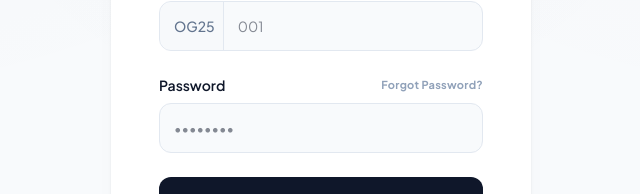
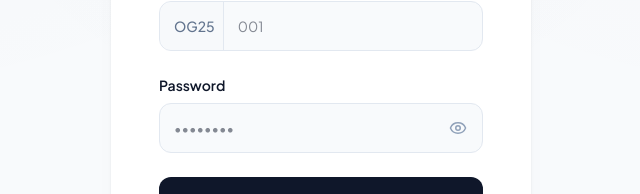
Before and after one commit to ManasCoding/Oditech_HRMS_Frontend, a React (Vite) app: page /login in a window 1280 px wide. Shown: the part 421-615 px from the top of the page, without its empty margins (319-959 px from the left). Built offline with nearby package versions, Linux system fonts and the light colour scheme; no server answers.

Commit message:
Hide forgot password and add show password toggle

```diff
--- a/src/pages/LoginPage.jsx
+++ b/src/pages/LoginPage.jsx
@@ -1,5 +1,5 @@
 import React, { useState } from 'react';
-import { AlertCircle } from 'lucide-react';
+import { AlertCircle, Eye, EyeOff } from 'lucide-react';
 import { useNavigate } from 'react-router-dom';
 import { login } from '../services/api';
 
@@ -8,6 +8,7 @@ const LoginPage = ({ isAdmin = false }) => {
   const [employeeCode, setEmployeeCode] = useState('');
   const [employeeType, setEmployeeType] = useState('regular');
   const [password, setPassword] = useState('');
+  const [showPassword, setShowPassword] = useState(false);
   const [error, setError] = useState('');
   const navigate = useNavigate();
 
@@ -131,20 +132,29 @@ const LoginPage = ({ isAdmin = false }) => {
                 <button
                   type="button"
                   onClick={() => navigate(isAdmin ? '/admin/forgot-password' : '/forgot-password')}
-                  className="text-[11px] font-black text-slate-400 hover:text-primary transition-colors tracking-wide"
+                  className="hidden text-[11px] font-black text-slate-400 hover:text-primary transition-colors tracking-wide"
                 >
                   Forgot Password?
                 </button>
               </div>
+              <div className="relative">
                 <input
-                type="password"
+                  type={showPassword ? "text" : "password"}
                   id="password"
                   value={password}
                   onChange={(e) => setPassword(e.target.value)}
-                className="w-full p-3.5 bg-background border border-border rounded-xl text-sm text-text-main transition-all duration-200 focus:outline-none focus:border-slate-400 focus:bg-surface focus:ring-4 focus:ring-slate-900/5"
+                  className="w-full p-3.5 pr-12 bg-background border border-border rounded-xl text-sm text-text-main transition-all duration-200 focus:outline-none focus:border-slate-400 focus:bg-surface focus:ring-4 focus:ring-slate-900/5"
                   placeholder="••••••••"
                   required
                 />
+                <button
+                  type="button"
+                  onClick={() => setShowPassword(!showPassword)}
+                  className="absolute right-4 top-1/2 -translate-y-1/2 text-slate-400 hover:text-slate-600 transition-colors"
+                >
+                  {showPassword ? <EyeOff size={18} /> : <Eye size={18} />}
+                </button>
+              </div>
             </div>
 
             <button
```
Lines whose indentation alone changed are shown as unchanged.
